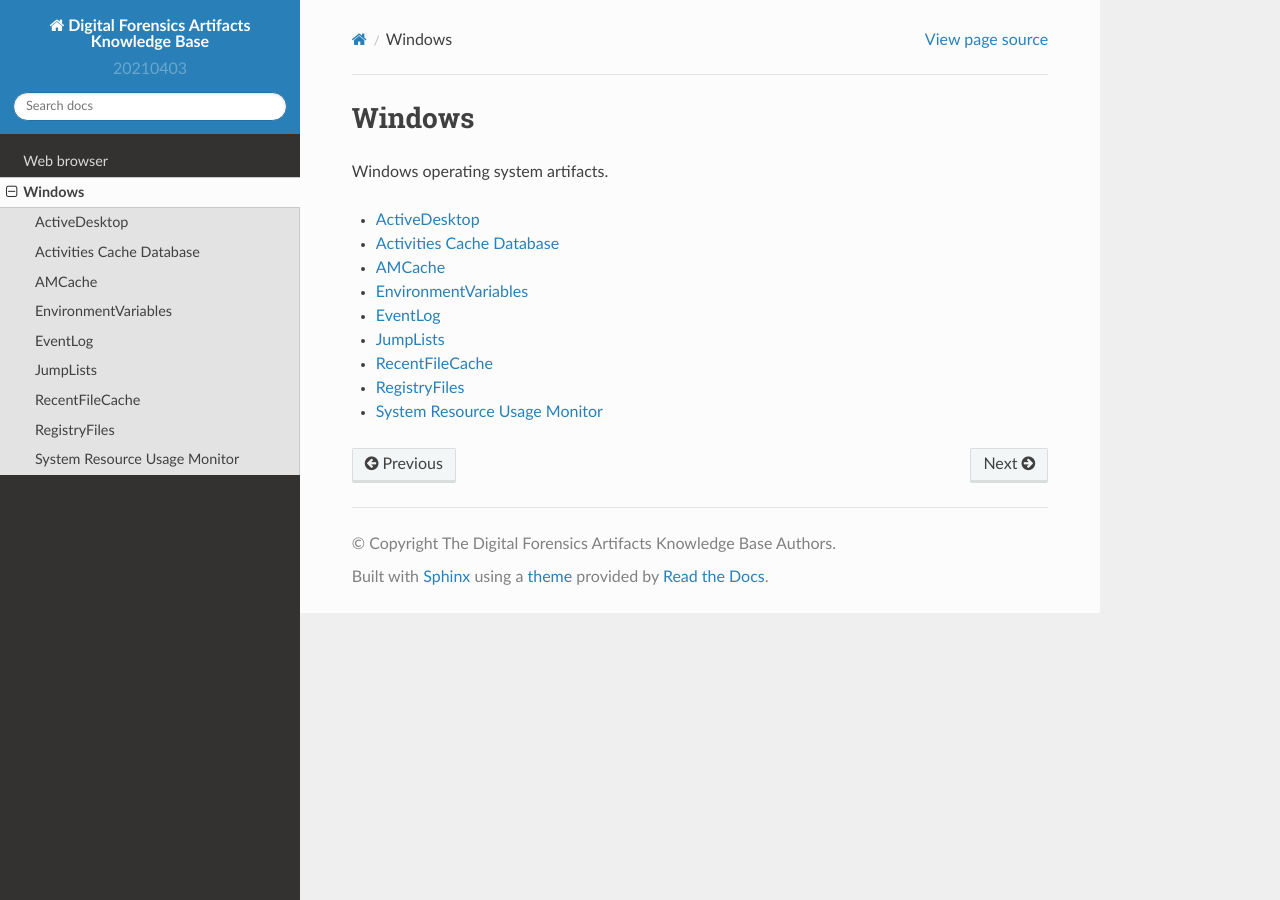
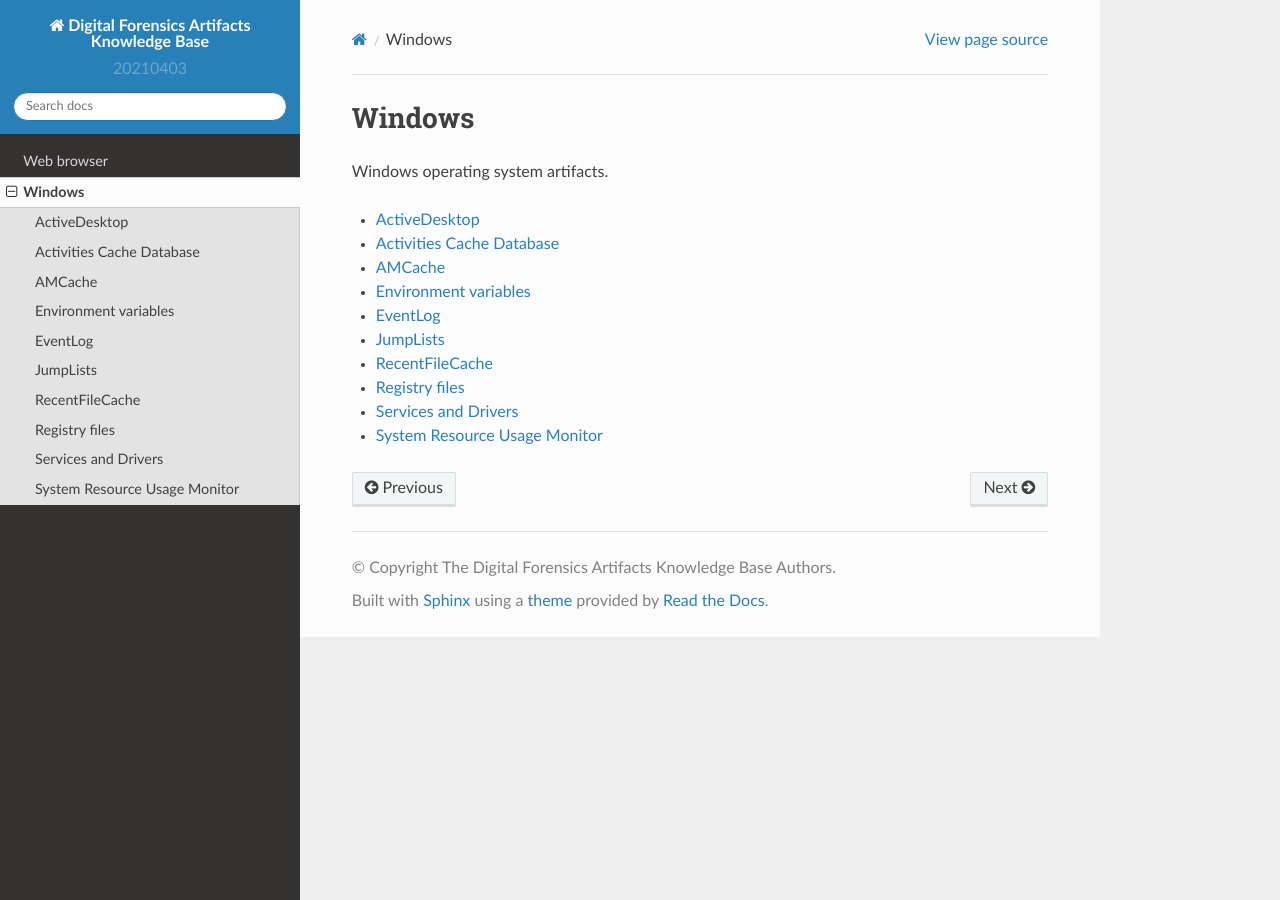
Before and after one commit to ForensicArtifacts/artifacts-kb, a Sphinx documentation site: the page built from docs/sources/windows/index.rst, in a window 1280 px wide. Built offline with Sphinx 7.4.7 and the Read the Docs theme 2.0.0, drawn with Linux system fonts in a browser that asks for light colours.

```diff
--- a/docs/sources/windows/index.rst
+++ b/docs/sources/windows/index.rst
@@ -10,9 +10,10 @@ Windows operating system artifacts.
    ActiveDesktop <ActiveDesktop>
    Activities Cache Database <ActivitiesCacheDatabase>
    AMCache <AMCache>
-   EnvironmentVariables <EnvironmentVariables>
+   Environment variables <EnvironmentVariables>
    EventLog <EventLog>
    JumpLists <JumpLists>
    RecentFileCache <RecentFileCache>
-   RegistryFiles <RegistryFiles>
-   System Resource Usage Monitor <System Resource Usage Monitor>
+   Registry files <RegistryFiles>
+   Services and Drivers <ServicesAndDrivers>
+   System Resource Usage Monitor <SystemResourceUsageMonitor>
```
Also changed, not shown: docs/sources/windows/ServicesAndDrivers.md (added, +26 -0 lines), docs/sources/windows/System Resource Usage Monitor.md (deleted, +0 -10 lines), docs/sources/windows/SystemResourceUsageMonitor.md (added, +22 -0 lines).
